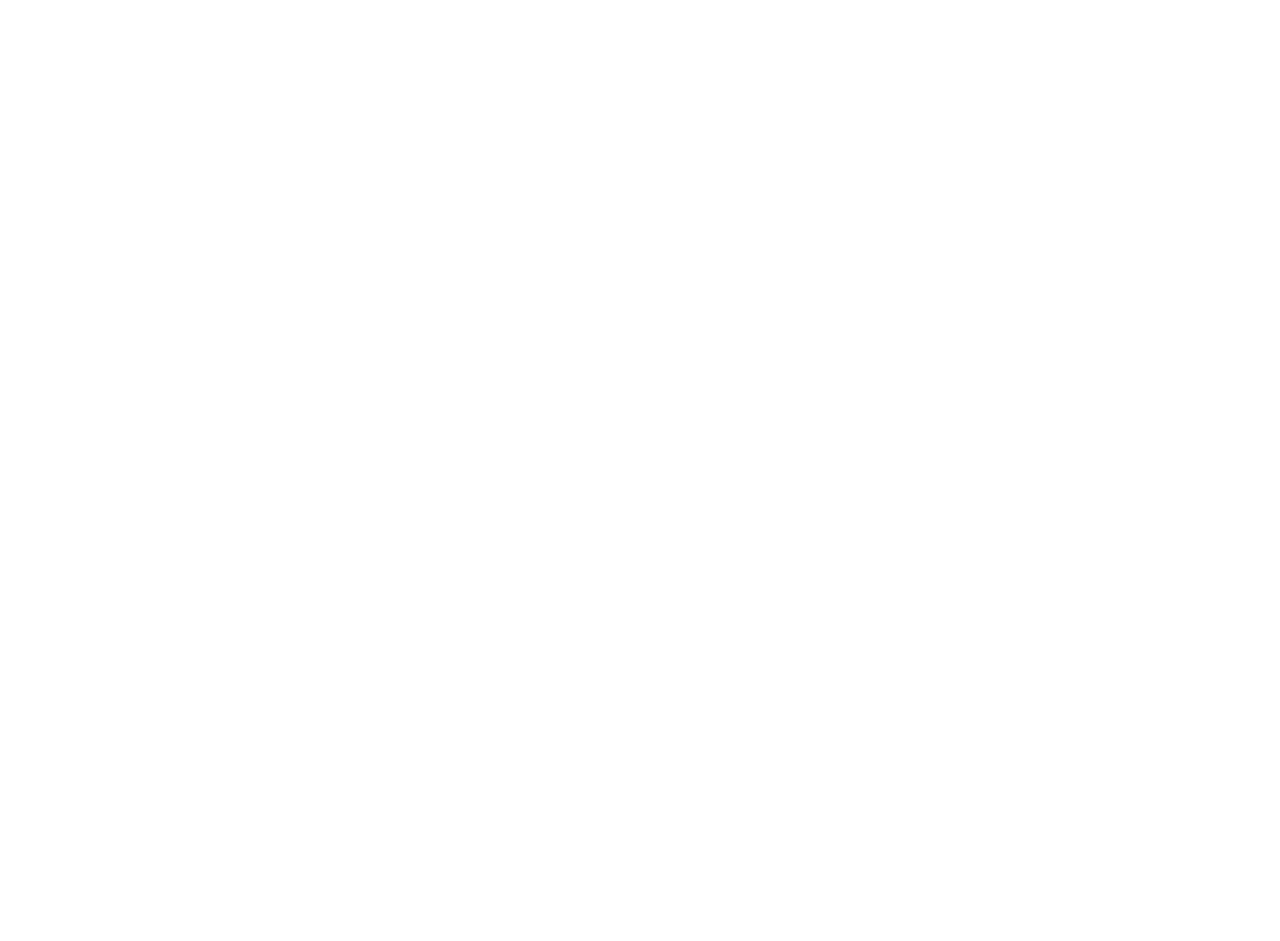
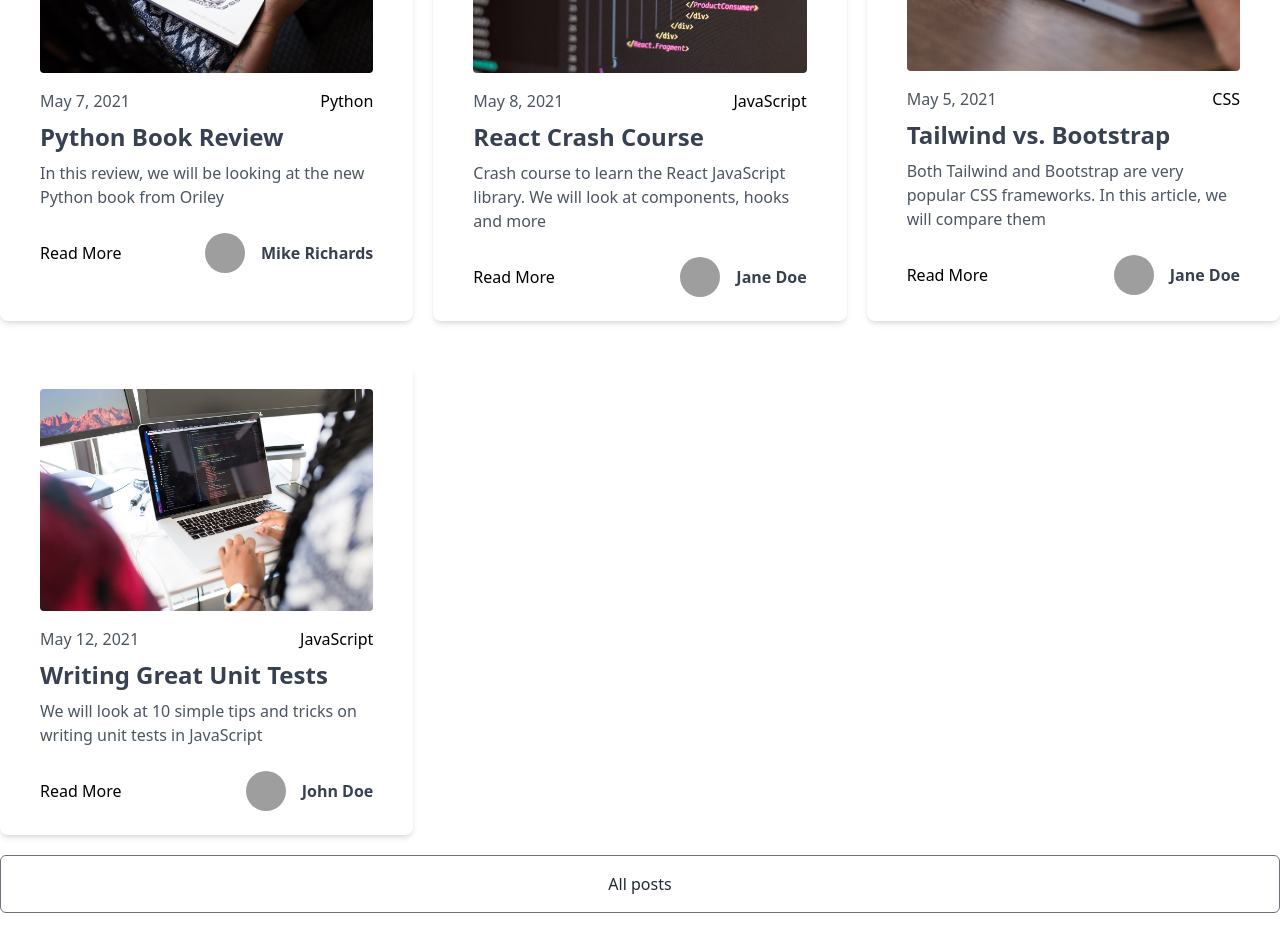
Before and after one commit to benjahmin-koenigsberg/blog_site, a Next.js app: page / in a window 1280 px wide. Shown: the part 960-1901 px from the top of the page. Before the commit the page ends 800 px from the top, so only its background shows below. Built offline with nearby package versions, Linux system fonts and the light colour scheme; grey boxes are pictures that could not be loaded.

Commit message:
update post card component and fetch data from md file

```diff
--- /dev/null
+++ b/components/Post.js
@@ -0,0 +1,36 @@
+import Link from 'next/link'
+import Image from 'next/image'
+
+
+const Post = ({post}) => {
+  return (
+    <div className='w-full px-10 py-6 bg-white rounded-lg shadow-md mt-6' >
+        <Image src={post.frontmatter.cover_image}  alt='' height={420} width={600} className='mb-4 rounded'/>
+        <div className='flex justify-between items-center' >
+            <span className='font-light text-gray-600' >
+                {post.frontmatter.date}
+            </span>
+            <div>{post.frontmatter.category}</div>
+        </div>
+        <div className='mt-2' >
+<Link legacyBehavior href={`/blog/${post.slug}`}>
+    <a className='text-2xl text-gray-700 font-bold hover:underline' >
+        {post.frontmatter.title}
+    </a>
+</Link>
+<p className='mt-2 text-gray-600'>{post.frontmatter.excerpt}</p>
+        </div>
+        <div className='flex justify-between items-center mt-6' >
+            <Link  legacyBehavior href={`/blog/${post.slug}`} >
+                <a className='text-grey-900 hover:text-blue-600'>Read More</a>
+            </Link>
+            <div className='flex items-center' >
+                <img src={post.frontmatter.author_image} alt="author headshot" className='mx-4 w-10 h-10 object-cover rounded-full hidden sm:block'/>
+                <h3 className='text-gray-700 font-bold' >{post.frontmatter.author}</h3>
+            </div>
+        </div>
+        </div>
+  )
+}
+
+export default Post
--- a/pages/index.js
+++ b/pages/index.js
@@ -1,12 +1,28 @@
 import fs from 'fs'
 import path from 'path'
 import matter from "gray-matter";
+import Link from 'next/link';
 import Layout from '../components/Layout'
+import Post from '../components/Post'
 
 export default function HomePage( {posts} ) {
   return (
     <Layout>
-      <h1>Hello World</h1>
+      <h1 className='text-5xl border-b-4 p-5 font-bold' >Latest Post</h1>
+      <div className='grid md:grid-cols-2 lg:grid-cols-3 gap-5' >
+        {posts.map((post, index) => (
+          <Post key={index} post={post} />
+        ))}
+      </div>
+      <Link legacyBehavior href='/blog' >
+<a className='block text-center border
+border-gray-500 text-gray-800 rounded-md py-4 my-5
+transition duration-500 ease select-none
+hover:text-white hover:bg-gray-900
+focus:outline-none focus:shadow-outline w-full'>
+All posts
+</a>
+      </Link>
     </Layout>
   )
 }
```
